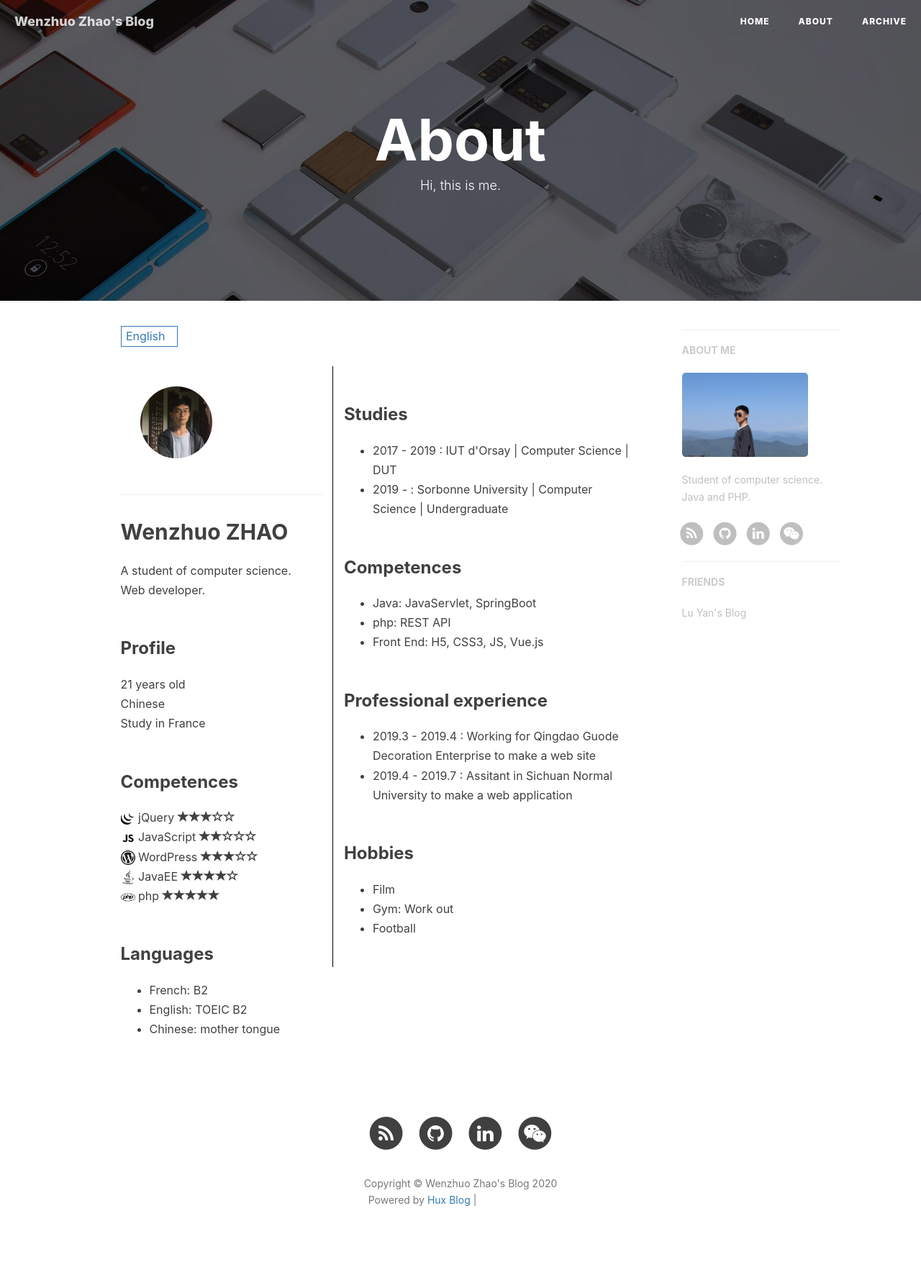
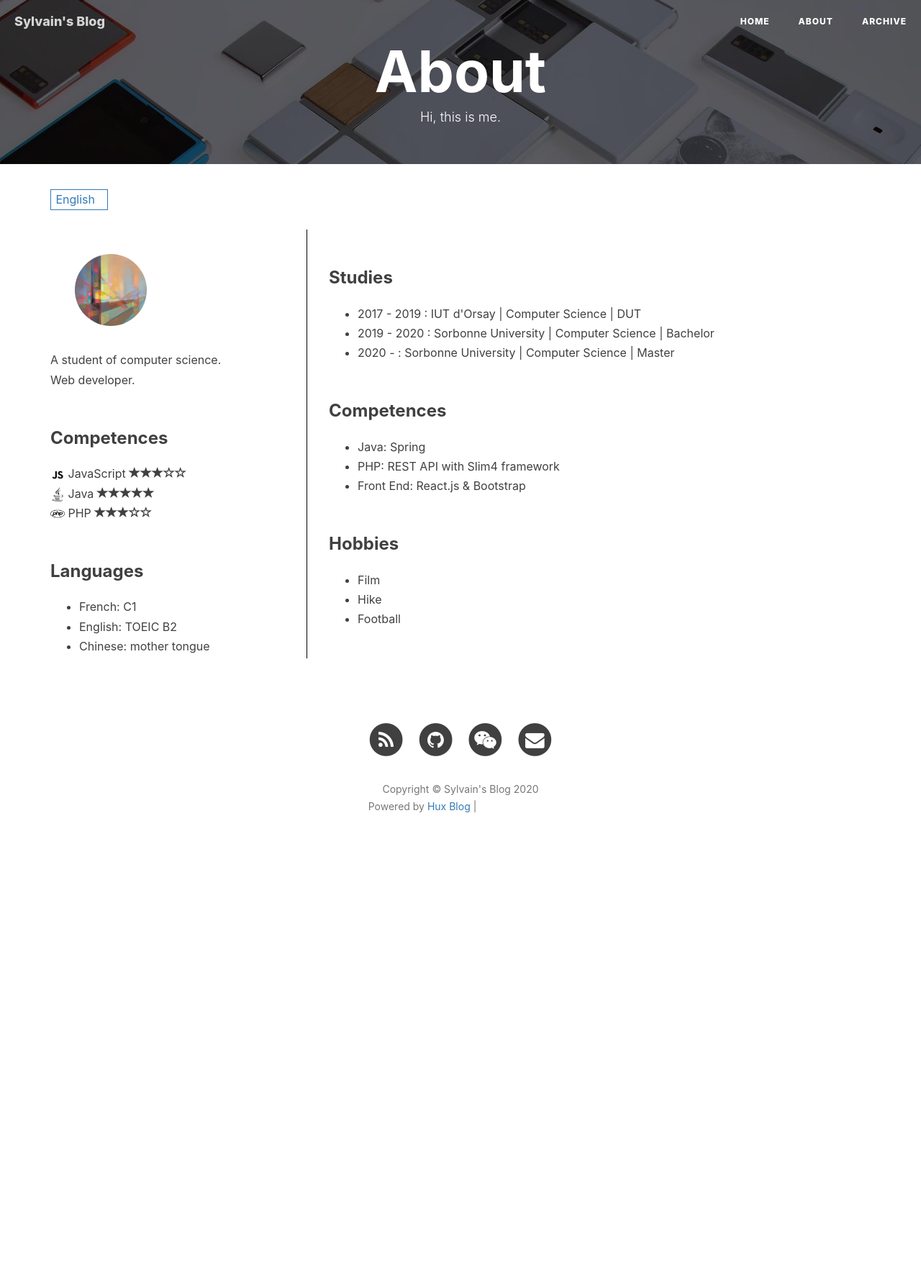
Before and after one commit to valeeraZ/valeeraZ.github.io, a Jekyll site: the page built from about.html, in a window 1280 px wide. Shown: the whole page at 72% size. Built offline with Jekyll 4.4.1, drawn with Linux system fonts in a browser that asks for light colours; nearby versions of some CDN libraries; comment, search, counter and statistics services are not loaded; after the commit the page ends 1225 px from its top, so only the background shows below that; grey boxes are pictures that could not be loaded.

Commit message:
update CV and sns link

```diff
--- a/_config.yml
+++ b/_config.yml
@@ -1,10 +1,10 @@
 # Site settings
-title: Wenzhuo Zhao's Blog
-SEOTitle: Wenzhuo Zhao's Blog | Blog de Wenzhuo Zhao | 赵文卓的博客
+title: Sylvain's Blog
+SEOTitle: Sylvain's Blog
 header-img: img/home-bg.jpg
 email: zslyvain@gmail.com
-description: Wenzhuo Zhao
-keyword: "Wenzhuo Zhao"
+description: "Sylvain"
+keyword: "Sylvain"
 url: "https://valeeraz.github.io"              # your host, for absolute URL
 baseurl: ""         # for example, '/blog' if your blog hosted on 'host/blog'
 
@@ -17,7 +17,7 @@ RSS: true
 github_username:    valeeraZ
 #twitter_username:
 wechat_username: PorFavor
-linkedin_username: wenzhuo-zhao-informatique-dev
+#linkedin_username: wenzhuo-zhao-informatique-dev
 #facebook_username:
 
 
--- a/_includes/sns-links.html
+++ b/_includes/sns-links.html
@@ -88,4 +88,14 @@
       </a>
   </li>
   {% endif %}
+  {% if site.email %}
+  <li>
+      <a target="_blank" href="mailto:{{ site.email }}">
+          <span class="fa-stack fa-lg">
+              <i class="fa fa-circle fa-stack-2x"></i>
+              <i class="fa fa-envelope fa-stack-1x fa-inverse"></i>
+          </span>
+      </a>
+  </li>
+  {% endif %}
 </ul>
--- a/about.html
+++ b/about.html
@@ -1,12 +1,15 @@
 ---
-layout: page
+layout: default
 title: "About"
 description: "Hi, this is me."
 header-img: "img/about-bg.jpg"
 ---
 
+{% include intro-header.html type='page' short=true %}
+
+<div class="container">
     <!-- Language Selector -->
-<select onchange= "onLanChange(this.options[this.options.selectedIndex].value)">
+    <select onchange="onLanChange(this.options[this.options.selectedIndex].value)">
         <option value="0" selected> English </option>
         <option value="1"> Français </option>
     </select>
@@ -17,109 +20,92 @@ header-img: "img/about-bg.jpg"
 
     <!--English CV-->
     <div class="en post-container row">
-    <div class="left col-md-5 col-xs-12">
+        <div class="left col-md-4 col-xs-12">
             <div class="avatar">
                 <img src="/img/avatar.jpg" alt="Wenzhuo Zhao">
             </div>
             <div class="profile">
-            <h2>Wenzhuo ZHAO</h2>
                 <p>A student of computer science.<br> Web developer.</p>
-            <h3>Profile</h3>
-            21 years old<br>Chinese<br>Study in France
             </div>
             <div class="competence">
                 <h3>Competences</h3>
-            <img src="/img/logo/jquery.png">  jQuery  <span class="jQuery"></span><br>
-            <img src="/img/logo/JavaScript.png">  JavaScript  <span class="JS"></span><br>
-            <img src="/img/logo/wordpress.png">  WordPress <span class="wp"></span><br>
-            <img src="/img/logo/java.png">  JavaEE <span class="java"></span><br>
-            <img src="/img/logo/php.png">  php <span class="php"></span><br>
+                <img src="/img/logo/JavaScript.png"> JavaScript <span class="JS"></span><br>
+                <img src="/img/logo/java.png"> Java <span class="java"></span><br>
+                <img src="/img/logo/php.png"> PHP <span class="php"></span><br>
             </div>
             <h3>Languages</h3>
             <ul>
-            <li>French: B2</li>
+                <li>French: C1</li>
                 <li>English: TOEIC B2</li>
                 <li>Chinese: mother tongue</li>
             </ul>
         </div>
-    <div class="right col-md-7 col-xs-12">
+        <div class="right col-md-8 col-xs-12">
             <h3>Studies</h3>
             <ul>
                 <li>2017 - 2019 : IUT d'Orsay | Computer Science | DUT </li>
-            <li>2019 -      : Sorbonne University | Computer Science | Undergraduate</li>
+                <li>2019 - 2020 : Sorbonne University | Computer Science | Bachelor</li>
+                <li>2020 - : Sorbonne University | Computer Science | Master</li>
             </ul>
             <h3>Competences</h3>
             <ul>
-            <li>Java: JavaServlet, SpringBoot</li>
-            <li>php: REST API</li>
-            <li>Front End: H5, CSS3, JS, Vue.js</li>
-        </ul>
-        <h3>Professional experience</h3>
-        <ul>
-            <li>2019.3 - 2019.4 : Working for Qingdao Guode Decoration Enterprise to make a web site</li>
-            <li>2019.4 - 2019.7 : Assitant in Sichuan Normal University to make a web application</li>
+                <li>Java: Spring</li>
+                <li>PHP: REST API with Slim4 framework</li>
+                <li>Front End: React.js & Bootstrap</li>
             </ul>
 
             <h3>Hobbies</h3>
             <ul>
                 <li>Film</li>
-            <li>Gym: Work out</li>
+                <li>Hike</li>
                 <li>Football</li>
             </ul>
 
         </div>
     </div>
     <!--french CV-->
-<div class="fr post-container">
-    <div class="left col-md-5 col-xs-12">
+    <div class="fr post-container row">
+        <div class="left col-md-4 col-xs-12">
             <div class="avatar">
                 <img src="/img/avatar.jpg" alt="Wenzhuo Zhao">
             </div>
             <div class="profile">
-            <h2>Wenzhuo ZHAO</h2>
                 <p>Un étudiant en informatique.<br>Développeur de web</p>
-            <h3>Profil</h3>
-            21 ans<br>Chinois<br>Etudes en France
             </div>
             <div class="competence">
                 <h3>Compétences</h3>
-            <img src="/img/logo/jquery.png">  jQuery  <span class="jQuery"></span><br>
-            <img src="/img/logo/JavaScript.png">  JavaScript  <span class="JS"></span><br>
-            <img src="/img/logo/wordpress.png">  WordPress <span class="wp"></span><br>
-            <img src="/img/logo/java.png">  JavaEE <span class="java"></span><br>
-            <img src="/img/logo/php.png">  php <span class="php"></span><br>
+                <img src="/img/logo/JavaScript.png"> JavaScript <span class="JS"></span><br>
+                <img src="/img/logo/java.png"> Java <span class="java"></span><br>
+                <img src="/img/logo/php.png"> PHP <span class="php"></span><br>
             </div>
             <h3>Langues</h3>
             <ul>
-            <li>Français: B2</li>
+                <li>Français: C1</li>
                 <li>Anglais: TOEIC B2</li>
                 <li>Chinois: langue natale</li>
             </ul>
         </div>
-    <div class="right col-md-7 col-xs-12">
+        <div class="right col-md-8 col-xs-12">
             <h3>Formation</h3>
             <ul>
                 <li>2017 - 2019 : IUT d'Orsay | Informatique | DUT</li>
-            <li>2019 -      : Sorbonne Université | Informatique | Licence</li>
+                <li>2019 - 2020 : Sorbonne Université | Informatique | Licence</li>
+                <li>2019 - : Sorbonne Université | Informatique | Master</li>
             </ul>
             <h3>Compétences</h3>
             <ul>
-            <li>Java: JavaServlet, SpringBoot</li>
-            <li>php: REST API</li>
-            <li>Front End: H5, CSS3, JS, Vue.js</li>
-        </ul>
-        <h3>Expériences professionnelles</h3>
-        <ul>
-            <li>2019.3 - 2019.4 : Télétravail pour Qingdao Guode Décoration de Masion Entreprise: réaliser un site web</li>
-            <li>2019.4 - 2019.7 : Assistant d'un laboratoire de l'Université Normale du Sichuan: réaliser une web application</li>
+                <li>Java: Spring</li>
+                <li>php: REST API avec Slim4 Framework</li>
+                <li>Front End: React.js & Bootstrap</li>
             </ul>
             <h3>Centre d'intérêts</h3>
             <ul>
                 <li>Film</li>
-            <li>Gym</li>
+                <li>Randonnée</li>
                 <li>Football</li>
             </ul>
 
+        </div>
     </div>
 </div>
 
@@ -128,17 +114,15 @@ header-img: "img/about-bg.jpg"
     var star = "<span class='glyphicon glyphicon-star'></span>";
     var empty = "<span class='glyphicon glyphicon-star-empty'></span>";
     //how many stars can you get from 5 ; for example jQuery for 4 stars
-    function getStars(classname,number){
+    function getStars(classname, number) {
         var place = document.getElementsByClassName(classname);
-        place[0].innerHTML= star.repeat(number) + empty.repeat(5-number);
-        place[1].innerHTML= star.repeat(number) + empty.repeat(5-number);
+        place[0].innerHTML = star.repeat(number) + empty.repeat(5 - number);
+        place[1].innerHTML = star.repeat(number) + empty.repeat(5 - number);
     }
-    function doGetStars(){
-        getStars("jQuery",3);
-        getStars("JS", 2);
-        getStars("wp",3);
-        getStars("java",4);
-        getStars("php",5);
+    function doGetStars() {
+        getStars("JS", 3);
+        getStars("java", 5);
+        getStars("php", 3);
     }
     doGetStars();
 
@@ -147,12 +131,12 @@ header-img: "img/about-bg.jpg"
 <script type="text/javascript">
     var $en = document.querySelector(".en");
     var $fr = document.querySelector(".fr");
-    function onLanChange(index){
-        if(index == 0){
+    function onLanChange(index) {
+        if (index == 0) {
             $en.style.display = "block";
             $fr.style.display = "none";
             doGetStars();
-        }else{
+        } else {
             $fr.style.display = "block";
             $en.style.display = "none";
             doGetStars();
--- a/css/CV.css
+++ b/css/CV.css
@@ -1,6 +1,7 @@
 @media(min-width: 992px){
     .right{
         border-left: 1px solid black;
+        padding-left: 30px;
     }
 }
 
```
Also changed, not shown: README.md, img/avatar.jpg. Lines whose indentation alone changed are shown as unchanged.
